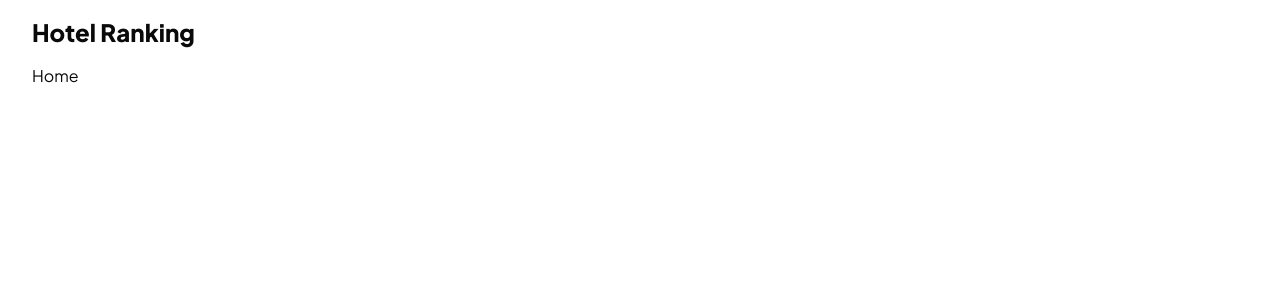
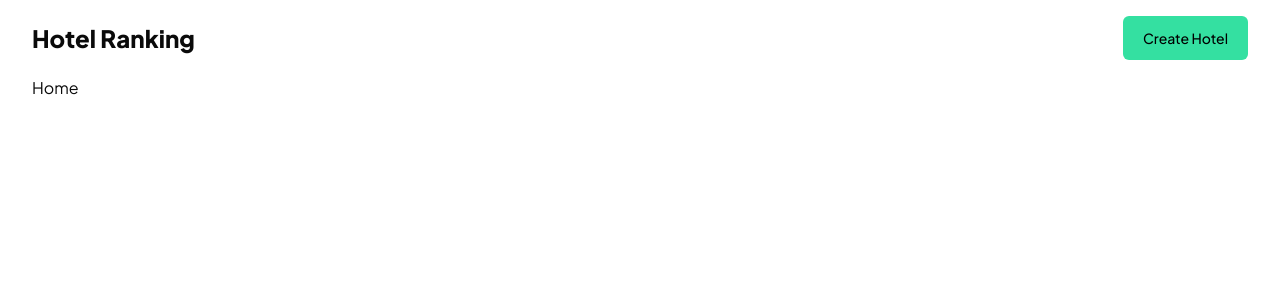
Before and after one commit to AnointingMax/codygo_interview, a React (Vite) app in the folder frontend/: page / in a window 1280 px wide. Shown: the top 300 px of the page. Built offline with nearby package versions, Linux system fonts and the light colour scheme.

Commit message:
Update Layout.tsx

```diff
--- a/frontend/src/components/Layout.tsx
+++ b/frontend/src/components/Layout.tsx
@@ -1,5 +1,6 @@
 import { Outlet } from "react-router-dom";
 import { Toaster } from "./ui/toaster";
+import { Button } from "./ui/button";
 
 const Layout = () => {
 	return (
@@ -15,6 +16,7 @@ const TopNav = () => {
 	return (
 		<div className="flex items-center justify-between py-4">
 			<h1 className="text-2xl font-extrabold">Hotel Ranking</h1>
+			<Button>Create Hotel</Button>
 		</div>
 	);
 };
```
